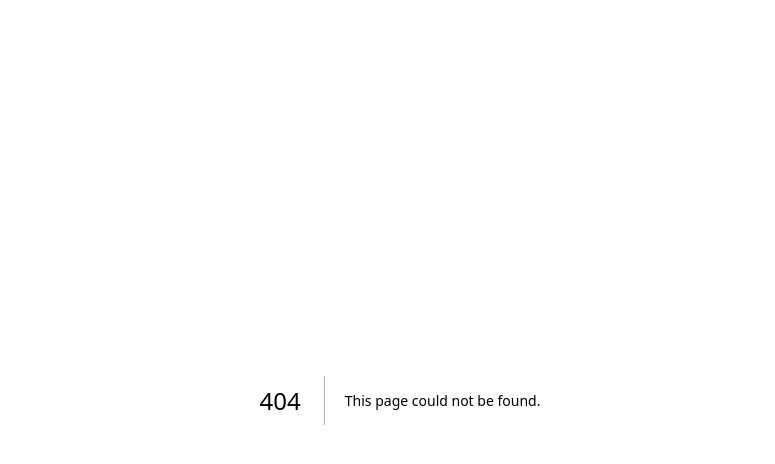
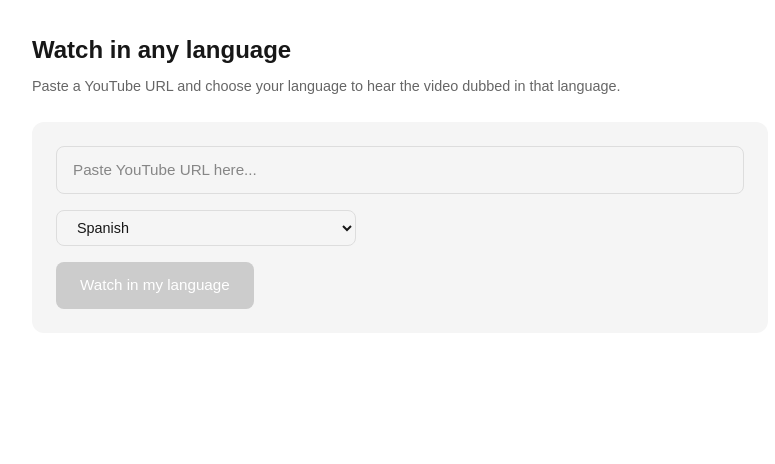
Before and after one commit to tazabbas/polycast, a Next.js app: page /watch in a window 1280 px wide. Before the commit this address had no page. Shown: the top 464 px of the page, without its empty margins (240-1015 px from the left). Built offline with nearby package versions, Linux system fonts and the light colour scheme.

Commit message:
Add viewer watch page with YouTube transcript and dubbing

```diff
--- /dev/null
+++ b/app/api/youtube-transcript/route.ts
@@ -0,0 +1,47 @@
+import { NextRequest, NextResponse } from 'next/server'
+
+export async function GET(request: NextRequest) {
+  try {
+    const { searchParams } = new URL(request.url)
+    const videoId = searchParams.get('videoId')
+
+    if (!videoId) {
+      return NextResponse.json({ error: 'No videoId provided' }, { status: 400 })
+    }
+
+    const response = await fetch(
+      `https://www.youtube.com/watch?v=${videoId}`,
+      { headers: { 'Accept-Language': 'en-US,en;q=0.9' } }
+    )
+
+    const html = await response.text()
+
+    const captionMatch = html.match(/"captionTracks":\[(.*?)\]/)
+    if (!captionMatch) {
+      return NextResponse.json({ error: 'No captions found for this video' }, { status: 404 })
+    }
+
+    const captionData = JSON.parse(`[${captionMatch[1]}]`)
+    const englishTrack = captionData.find((t: {languageCode: string, baseUrl: string}) =>
+      t.languageCode === 'en' || t.languageCode === 'en-US'
+    ) || captionData[0]
+
+    if (!englishTrack?.baseUrl) {
+      return NextResponse.json({ error: 'No usable caption track found' }, { status: 404 })
+    }
+
+    const captionResponse = await fetch(englishTrack.baseUrl)
+    const captionXml = await captionResponse.text()
+
+    const textMatches = captionXml.match(/<text[^>]*>(.*?)<\/text>/g) || []
+    const transcript = textMatches
+      .map(t => t.replace(/<[^>]*>/g, '').replace(/&amp;/g, '&').replace(/&lt;/g, '<').replace(/&gt;/g, '>').replace(/&#39;/g, "'").replace(/&quot;/g, '"'))
+      .join(' ')
+      .trim()
+
+    return NextResponse.json({ transcript })
+  } catch (error) {
+    console.error('Transcript fetch error:', error)
+    return NextResponse.json({ error: 'Failed to fetch transcript' }, { status: 500 })
+  }
+}
--- /dev/null
+++ b/app/watch/page.tsx
@@ -0,0 +1,78 @@
+'use client'
+import { useState, useRef } from 'react'
+const LANGUAGES = [{ code: 'EN-GB', name: 'English (UK)' },{ code: 'EN-US', name: 'English (US)' },{ code: 'ES', name: 'Spanish' },{ code: 'FR', name: 'French' },{ code: 'DE', name: 'German' },{ code: 'IT', name: 'Italian' },{ code: 'PT-BR', name: 'Portuguese (Brazil)' },{ code: 'ZH', name: 'Chinese (Simplified)' },{ code: 'JA', name: 'Japanese' },{ code: 'KO', name: 'Korean' },{ code: 'AR', name: 'Arabic' },{ code: 'RU', name: 'Russian' },{ code: 'HI', name: 'Hindi' },{ code: 'TR', name: 'Turkish' }]
+function getYouTubeId(url: string): string | null {
+  const match = url.match(/(?:youtube\.com\/watch\?v=|youtu\.be\/)([a-zA-Z0-9_-]{11})/)
+  return match ? match[1] : null
+}
+export default function WatchPage() {
+  const [url, setUrl] = useState('')
+  const [videoId, setVideoId] = useState('')
+  const [selectedLanguage, setSelectedLanguage] = useState('ES')
+  const [status, setStatus] = useState('')
+  const [audioUrl, setAudioUrl] = useState('')
+  const [error, setError] = useState('')
+  const audioRef = useRef<HTMLAudioElement>(null)
+  async function handleWatch() {
+    const id = getYouTubeId(url)
+    if (!id) { setError('Please enter a valid YouTube URL'); return }
+    setVideoId(id)
+    setError('')
+    setAudioUrl('')
+    setStatus('Fetching transcript...')
+    try {
+      const transcriptRes = await fetch(`/api/youtube-transcript?videoId=${id}`)
+      const transcriptData = await transcriptRes.json()
+      if (!transcriptData.transcript) { setError('Could not fetch transcript for this video'); setStatus(''); return }
+      setStatus('Translating...')
+      const translateRes = await fetch('/api/translate', {
+        method: 'POST',
+        headers: { 'Content-Type': 'application/json' },
+        body: JSON.stringify({ text: transcriptData.transcript, target_language: selectedLanguage, transcription_id: null })
+      })
+      const translateData = await translateRes.json()
+      if (!translateData.translated_text) { setError('Translation failed'); setStatus(''); return }
+      setStatus('Generating dubbed audio...')
+      const synthesizeRes = await fetch('/api/synthesize', {
+        method: 'POST',
+        headers: { 'Content-Type': 'application/json' },
+        body: JSON.stringify({ text: translateData.translated_text })
+      })
+      if (synthesizeRes.ok) {
+        const blob = await synthesizeRes.blob()
+        const audio = URL.createObjectURL(blob)
+        setAudioUrl(audio)
+        setStatus('Ready')
+        setTimeout(() => { audioRef.current?.play() }, 500)
+      } else { setError('Voice synthesis failed'); setStatus('') }
+    } catch { setError('Something went wrong'); setStatus('') }
+  }
+  return (
+    <main style={{ padding: '2rem', fontFamily: 'sans-serif', maxWidth: '800px', margin: '0 auto' }}>
+      <h1 style={{ fontSize: '1.5rem', fontWeight: 700, marginBottom: '0.5rem' }}>Watch in any language</h1>
+      <p style={{ fontSize: '0.9rem', color: '#666', marginBottom: '1.5rem' }}>Paste a YouTube URL and choose your language to hear the video dubbed in that language.</p>
+      <div style={{ background: '#f5f5f5', padding: '1.5rem', borderRadius: '12px', marginBottom: '1.5rem' }}>
+        <input type="text" placeholder="Paste YouTube URL here..." value={url} onChange={(e) => setUrl(e.target.value)} style={{ width: '100%', padding: '0.75rem 1rem', borderRadius: '8px', border: '1px solid #ddd', fontSize: '0.95rem', marginBottom: '1rem', boxSizing: 'border-box' }} />
+        <select value={selectedLanguage} onChange={(e) => setSelectedLanguage(e.target.value)} style={{ padding: '0.5rem 1rem', borderRadius: '8px', border: '1px solid #ddd', fontSize: '0.9rem', marginBottom: '1rem', display: 'block', width: '100%', maxWidth: '300px' }}>
+          {LANGUAGES.map((lang) => (<option key={lang.code} value={lang.code}>{lang.name}</option>))}
+        </select>
+        <button onClick={handleWatch} disabled={!url || (!!status && status !== 'Ready')} style={{ background: url && (!status || status === 'Ready') ? '#1D9E75' : '#ccc', color: 'white', border: 'none', padding: '0.75rem 1.5rem', borderRadius: '8px', fontSize: '0.95rem', cursor: 'pointer' }}>
+          {status && status !== 'Ready' ? status : 'Watch in my language'}
+        </button>
+      </div>
+      {error && <p style={{ color: '#c00', marginBottom: '1rem' }}>{error}</p>}
+      {videoId && (
+        <div style={{ marginBottom: '1.5rem' }}>
+          <iframe width="100%" height="400" src={`https://www.youtube.com/embed/${videoId}?autoplay=1&mute=1`} title="YouTube video" frameBorder="0" allow="accelerometer; autoplay; clipboard-write; encrypted-media; gyroscope; picture-in-picture" allowFullScreen style={{ borderRadius: '12px' }} />
+        </div>
+      )}
+      {audioUrl && (
+        <div style={{ background: '#fff', border: '1px solid #eee', borderRadius: '12px', padding: '1.5rem' }}>
+          <p style={{ fontSize: '0.85rem', color: '#666', marginBottom: '0.5rem' }}>Dubbed audio — {LANGUAGES.find(l => l.code === selectedLanguage)?.name}</p>
+          <p style={{ fontSize: '0.8rem', color: '#999', marginBottom: '0.75rem' }}>Play the dubbed audio while watching the video above (video is muted)</p>
+          <audio ref={audioRef} controls src={audioUrl} style={{ width: '100%' }} />
+        </div>
+      )}
+    </main>
+  )
+}
```
